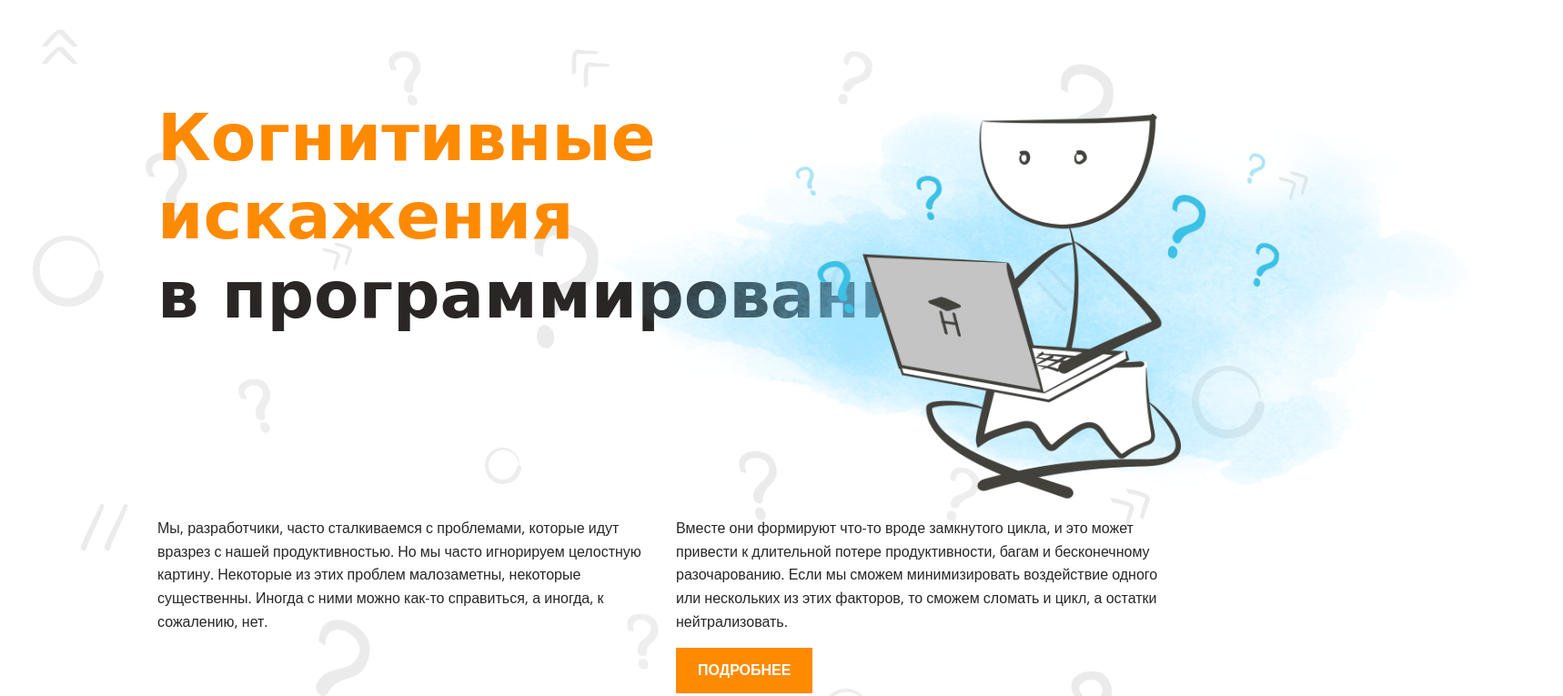
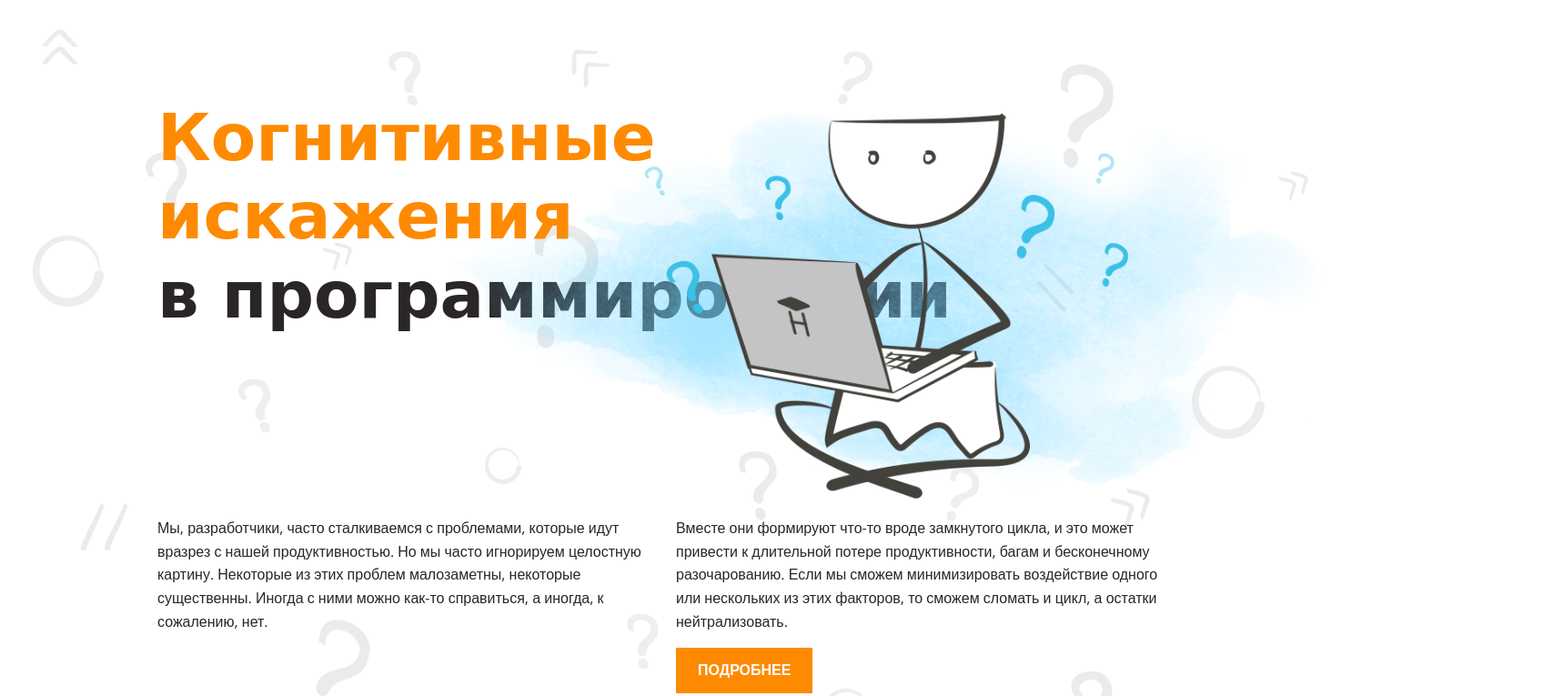
Before and after one commit to hitriylis/Cognitive-Biases-landing, a website: page src/index.html in a window 1280 px wide. Shown: the top 765 px of the page at 91% size, 1718 px wide, since content can reach past the window. Drawn offline with nearby package versions, Linux system fonts and the light colour scheme; a web font is replaced by a local one.

Commit message:
fix image position

```diff
--- a/src/styles/style.css
+++ b/src/styles/style.css
@@ -123,7 +123,7 @@ h3 {
   position: absolute;
   height: 525px;
   top: 55px;
-  right: -270px;
+  left: 461px;
 }
 
 .button {
```
